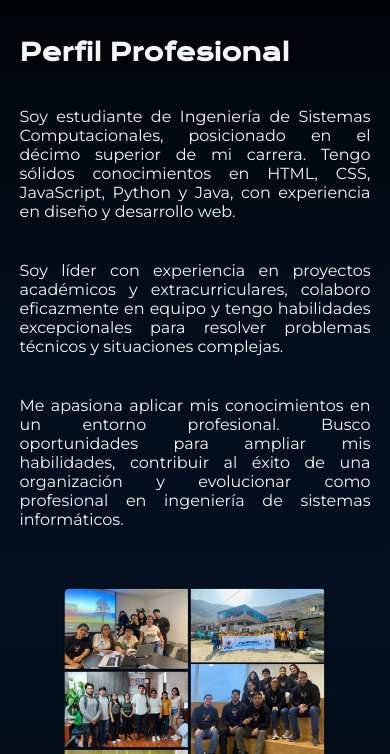
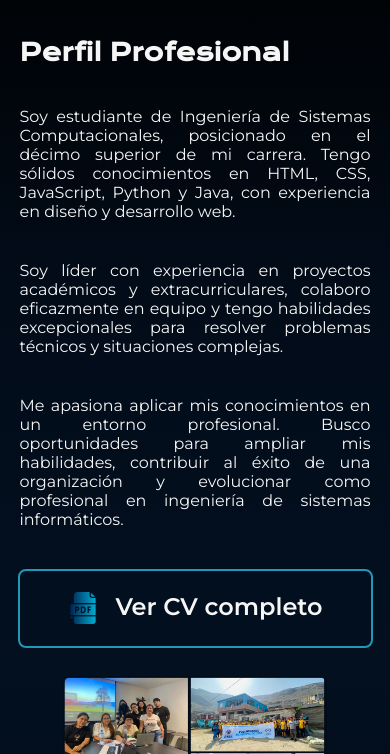
Before and after one commit to JulioVargas104/Portfolio-, a plain HTML site: page about.html in a window 390 px wide. Shown: the part 90-844 px from the top of the page. Drawn offline with nearby package versions, Linux system fonts and the light colour scheme.

Commit message:
CV Implementado

```diff
--- a/about.html
+++ b/about.html
@@ -35,9 +35,15 @@
                 habilidades, contribuir al éxito de
                 una organización y evolucionar como profesional en ingeniería de sistemas informáticos.
             </p>
-            <br>
+            <div class="presentacion__CV">
+                <a class="presentacion__enlaces__link" href="assets/CV_JulioVargas.pdf">
+                    <img src="./assets/pdf.png"> Ver CV completo
+                </a>
+                <br>
+            </div>
         </section>
     </main>
+
     <footer class="footer">
         <p>Relizado por Julio Cesar Vargas Chimanga - 2024</p>
     </footer>
--- a/styles/style.css
+++ b/styles/style.css
@@ -122,6 +122,12 @@ body {
     color: var(--color-secundaria);
     font-family: var(--fuente-montserrat);
 }
+.presentacion__CV{
+    display: flex;
+    justify-content: center;
+    align-items: center;
+    gap: 32px;
+}
 
 .presentacion__enlaces__link:hover {
     background-color: var(--color-hover);
@@ -163,4 +169,11 @@ body {
     .presentacion__contenido {
         width: auto;
     }
+    .presentacion__CV{
+        flex-direction: column;
+        gap: 10px;;
+    }
+    .presentacion__enlaces__link {
+        width: 100%;
+    }
 }
```
Also changed, not shown: assets/pdf.png (added), 1 other file.
